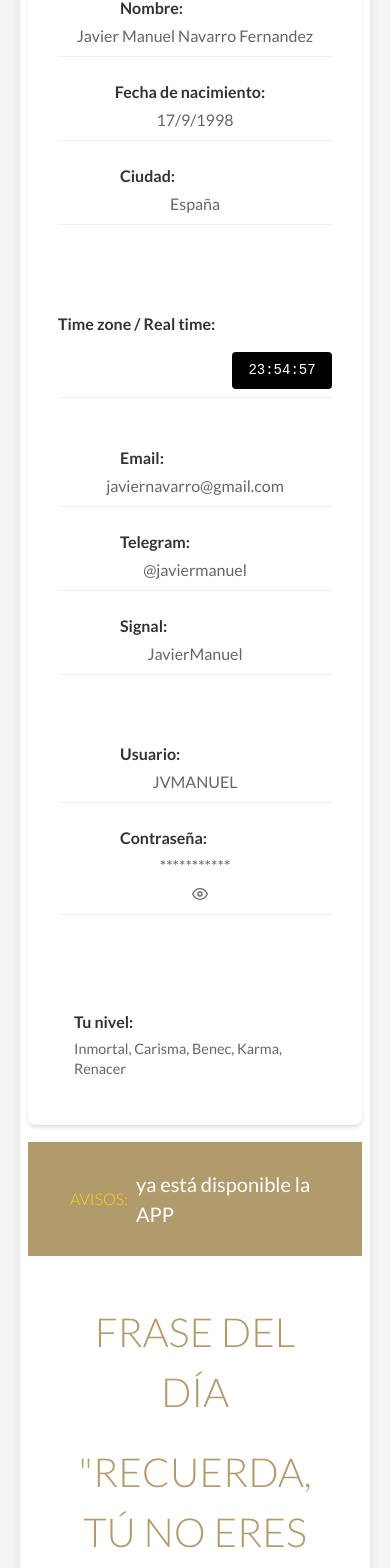
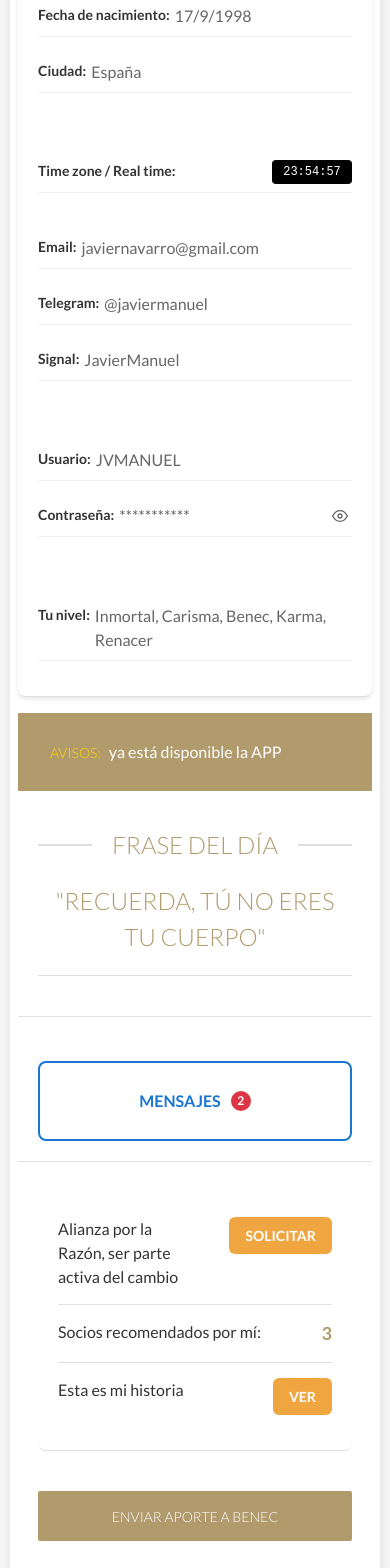
Before and after one commit to orbimatrix/Conscious-path, a Next.js app: page /usuario in a window 390 px wide. Shown: the part 428-1996 px from the top of the page. Built offline with nearby package versions, Linux system fonts and the light colour scheme.

Commit message:
Refactor Usuario page styles in globals.css and usuario.css for improved layout and responsiveness; update component structure in page.tsx to enhance clarity and visual consistency.

```diff
--- a/src/app/globals.css
+++ b/src/app/globals.css
@@ -327,7 +327,7 @@
 }
 
 .usuario-level {
-  margin-top: 1.5rem;
+  margin-top: 1rem;
   padding: 1rem;
 }
 
@@ -555,7 +555,7 @@
   color: white;
   border: none;
   padding: 1rem;
-  border-radius: 8px;
+  /* border-radius: 8px; */
   font-size: 1rem;
   font-weight: bold;
   cursor: pointer;
@@ -859,7 +859,7 @@
 .usuario-contact-form-container {
   background-color: #a08b6b;
   padding: 1.5rem;
-  border-radius: 8px;
+  border-radius: 2px;
   margin-bottom: 1rem;
 }
 
@@ -2630,7 +2630,7 @@ body {
 
 .contact-form {
   background: #b7a06a;
-  border-radius: 12px;
+  border-radius: 2px;
   padding: 32px 24px;
   text-align: left;
   display: flex;
@@ -2711,13 +2711,14 @@ body {
     max-width: 100vw;
     padding: 18px 0 18px 0;
     margin-top: 2px;
-    margin-left: 8vw;
-    margin-right: 8vw;
+    margin-left: 4vw;
+    margin-right: 4vw;
   }
   .contact-form {
     padding: 24px 16px;
-    border-radius: 16px;
+    border-radius: 2px;
     min-height: 350px;
+    width: 100%;
   }
   .contact-field {
     margin-bottom: 16px;
--- a/src/app/usuario/page.tsx
+++ b/src/app/usuario/page.tsx
@@ -50,8 +50,8 @@ export default function UsuarioPage() {
                             </div>
                         </div>
 
-                        <div className="usuario-time">
-                            <span className="usuario-time-label">Time zone / Real time:</span>
+                        <div className="usuario-info-item">
+                            <span className="usuario-info-label">Time zone / Real time:</span>
                             <div className="usuario-time-display">{currentTime}</div>
                         </div>
 
@@ -103,9 +103,9 @@ export default function UsuarioPage() {
                             </div>
                         </div>
 
-                        <div className="usuario-level">
+                        <div className="usuario-info-item">
                             <span className="usuario-info-label">Tu nivel:</span>
-                            <div className="usuario-level-list">Inmortal, Carisma, Benec, Karma, Renacer</div>
+                            <span className="usuario-info-value">Inmortal, Carisma, Benec, Karma, Renacer</span>
                         </div>
                     </div>
 
--- a/src/app/usuario/usuario.css
+++ b/src/app/usuario/usuario.css
@@ -3,7 +3,7 @@
 .usuario-page {
   min-height: 100vh;
   background-color: #f5f5f5;
-  padding: 20px;
+  padding: 10px;
 }
 
 .usuario-main {
@@ -15,13 +15,30 @@
   overflow: hidden;
 }
 
+/* Mobile First Responsive Design */
+@media (min-width: 768px) {
+  .usuario-page {
+    padding: 20px;
+  }
+}
+
 /* Profile Section - Two Column Layout */
 .usuario-profile-section {
   display: flex;
+  flex-direction: column;
+  padding: 20px;
+  gap: 20px;
+  border-bottom: 1px solid #e0e0e0;
+  align-items: center;
+}
+
+@media (min-width: 768px) {
+  .usuario-profile-section {
+    flex-direction: row;
     padding: 30px;
     gap: 40px;
-  border-bottom: 1px solid #e0e0e0;
-  align-items: center;
+    align-items: flex-start;
+  }
 }
 
 /* Left Column - Personal Information */
@@ -38,9 +55,17 @@
   display: flex;
   flex-direction: column;
   align-items: center;
+  width: 100%;
+  justify-content: center;
+  order: -1;
+}
+
+@media (min-width: 768px) {
+  .usuario-profile-picture {
     flex: 1;
-  justify-content: center;
     height: 100%;
+    order: 0;
+  }
 }
 
 .usuario-info,
@@ -53,15 +78,29 @@
 
 .usuario-info-item {
   display: flex;
+  flex-direction: row;
   margin-bottom: 15px;
-  align-items: center;
+  gap: 5px;
 }
 
 .usuario-info-label {
   font-weight: 600;
   color: #333;
+  font-size: 14px;
+}
+
+@media (min-width: 768px) {
+  .usuario-info-item {
+    flex-direction: row;
+    align-items: center;
+    gap: 0;
+  }
+
+  .usuario-info-label {
     min-width: 140px;
     margin-right: 10px;
+    font-size: 16px;
+  }
 }
 
 .usuario-info-value {
@@ -70,27 +109,29 @@
 }
 
 /* Time Display */
-.usuario-time {
-  margin: 20px 0;
-}
-
-.usuario-time-label {
-  font-weight: 600;
-  color: #333;
-  display: block;
-  margin-bottom: 8px;
-}
-
 .usuario-time-display {
   background: #000;
   color: #fff;
-  padding: 8px 12px;
+  padding: 6px 10px;
   border-radius: 4px;
   font-family: monospace;
+  font-size: 12px;
+  display: inline-flex;
+  align-items: center;
+  justify-content: center;
+  min-width: 80px;
+  text-align: center;
+  flex-shrink: 0;
+  line-height: 1;
+  vertical-align: baseline;
+}
+
+@media (min-width: 768px) {
+  .usuario-time-display {
     font-size: 14px;
-  display: inline-block;
+    padding: 8px 12px;
     min-width: 100px;
-  text-align: center;
+  }
 }
 
 /* Password Toggle */
@@ -114,7 +155,7 @@
 
 /* User Level */
 .usuario-level {
-  margin-top: 20px;
+  margin-top: 2px;
 }
 
 .usuario-level-list {
@@ -126,12 +167,19 @@
 
 
 .usuario-profile-placeholder {
-  width: 120px;
-  height: 120px;
+  width: 100px;
+  height: 100px;
   border-radius: 50%;
   background-color: #e0e0e0;
   margin-bottom: 15px;
   position: relative;
+}
+
+@media (min-width: 768px) {
+  .usuario-profile-placeholder {
+    width: 120px;
+    height: 120px;
+  }
 }
 
 .usuario-edit-button {
@@ -156,24 +204,38 @@
 }
 
 .usuario-points {
-  font-size: 18px;
+  font-size: 16px;
   font-weight: 600;
   color: #333;
   margin-bottom: 10px;
   text-align: center;
 }
 
+@media (min-width: 768px) {
+  .usuario-points {
+    font-size: 18px;
+  }
+}
+
 .usuario-claim-button {
   background: #EFA540;
   color: white;
   border: none;
-  padding: 12px 24px;
+  padding: 10px 20px;
   border-radius: 6px;
   font-weight: 600;
   cursor: pointer;
   transition: background-color 0.2s;
   text-align: center;
   white-space: nowrap;
+  font-size: 14px;
+}
+
+@media (min-width: 768px) {
+  .usuario-claim-button {
+    padding: 12px 24px;
+    font-size: 16px;
+  }
 }
 
 .usuario-claim-button:hover {
@@ -183,7 +245,13 @@
 /* Notifications Section */
 .usuario-notifications-section {
   background: #B19B6D;
+  padding: 15px 20px;
+}
+
+@media (min-width: 768px) {
+  .usuario-notifications-section {
     padding: 15px 30px;
+  }
 }
 
 .usuario-notifications-bar {
@@ -202,18 +270,34 @@
   color:#FFD700;
   font-family: 'Lato', sans-serif;
   font-weight: 300;
+  font-size: 14px;
+}
+
+.usuario-notifications-text {
+  color: #ffffff;
+  font-size: 16px;
+}
+
+@media (min-width: 768px) {
+  .usuario-notifications-label {
     font-size: 16px;
   }
 
   .usuario-notifications-text {
-  color: #ffffff;
     font-size: 20px;
+  }
 }
 
 /* Quote Section */
 .usuario-quote-section {
+  padding: 20px;
+  border-bottom: 1px solid #e0e0e0;
+}
+
+@media (min-width: 768px) {
+  .usuario-quote-section {
     padding: 30px;
-  border-bottom: 1px solid #e0e0e0;
+  }
 }
 
 .usuario-quote-container {
@@ -236,18 +320,28 @@
 
 .usuario-quote-title {
   margin: 0 20px;
-  font-size: 40px;
+  font-size: 24px;
   font-weight: 300;
   font-family: 'Lato', sans-serif;
   color: #B19B6D;
 }
 
 .usuario-quote-text {
-  font-size: 40px;
+  font-size: 24px;
   color: #B19B6D;
   margin-bottom: 15px;
   font-family: 'Lato', sans-serif;
   font-weight: 300;
+}
+
+@media (min-width: 768px) {
+  .usuario-quote-title {
+    font-size: 40px;
+  }
+
+  .usuario-quote-text {
+    font-size: 40px;
+  }
 }
 
 .usuario-quote-separator {
@@ -258,26 +352,40 @@
 
 /* Messages Section */
 .usuario-messages-section {
-  padding: 20px 30px;
+  padding: 20px;
   border-bottom: 1px solid #e0e0e0;
 }
 
 .usuario-messages-display {
   background: transparent;
   color: #1976d2;
-  padding: 20px;
+  padding: 15px;
   border: 2px solid #1976d2;
   border-radius: 8px;
   font-weight: 600;
   position: relative;
   text-align: center;
-  font-size: 18px;
-  width: 574px;
-  height: 157px;
+  font-size: 16px;
+  width: 100%;
+  max-width: 400px;
+  height: 80px;
   display: flex;
   align-items: center;
   justify-content: center;
   margin: 0 auto;
+}
+
+@media (min-width: 768px) {
+  .usuario-messages-section {
+    padding: 20px 30px;
+  }
+
+  .usuario-messages-display {
+    padding: 20px;
+    font-size: 18px;
+    max-width: 574px;
+    height: 157px;
+  }
 }
 
 .usuario-notification-badge {
@@ -297,11 +405,18 @@
 
 /* Unified Info Section */
 .usuario-unified-section {
-  padding: 20px 30px;
+  padding: 20px;
   border-bottom: 1px solid #e0e0e0;
   background: white;
   border-radius: 8px;
+  margin: 20px;
+}
+
+@media (min-width: 768px) {
+  .usuario-unified-section {
+    padding: 20px 30px;
     margin: 20px 30px;
+  }
 }
 
 .usuario-unified-content {
@@ -312,10 +427,19 @@
 
 .usuario-unified-row {
   display: flex;
+  flex-direction: row;
+  gap: 10px;
+  padding: 15px 0;
+  border-bottom: 1px solid #e0e0e0;
+}
+
+@media (min-width: 768px) {
+  .usuario-unified-row {
+    flex-direction: row;
     justify-content: space-between;
     align-items: center;
-  padding: 15px 0;
-  border-bottom: 1px solid #e0e0e0;
+    gap: 0;
+  }
 }
 
 .usuario-unified-row:last-child {
@@ -332,12 +456,22 @@
   background:#EFA540;
   color: white;
   border: none;
-  padding: 10px 20px;
+  padding: 8px 16px;
   border-radius: 6px;
   font-weight: 600;
   cursor: pointer;
   transition: background-color 0.2s;
+  font-size: 14px;
+  align-self: flex-start;
+}
+
+@media (min-width: 768px) {
+  .usuario-unified-button {
+    padding: 10px 20px;
+    font-size: 16px;
     margin-left: 20px;
+    align-self: center;
+  }
 }
 
 .usuario-unified-button:hover {
@@ -353,28 +487,46 @@
 
 /* Action Buttons */
 .usuario-actions-section {
-  padding: 20px 30px;
+  padding: 20px;
   border-bottom: 1px solid #e0e0e0;
   display: flex;
   flex-direction: column;
   gap: 15px;
   align-items: center;
 }
+
 .usuario-action-button {
   background: #B19B6D;
   color: white;
   border: none;
-  padding: 15px 20px;
-  border-radius: 6px;
-  font-weight: 600;
+  padding: 12px 20px;
+  border-radius: 2px;
+  font-weight: 300;
+  font-family: 'Lato', sans-serif;
   cursor: pointer;
   transition: background-color 0.2s;
   position: relative;
   text-align: center;
+  font-size: 14px;
+  width: 100%;
+  max-width: 400px;
+  height: 50px;
+  display: flex;
+  align-items: center;
+  justify-content: center;
+}
+
+@media (min-width: 768px) {
+  .usuario-actions-section {
+    padding: 20px 30px;
+  }
+
+  .usuario-action-button {
     font-size: 16px;
     width: 575px;
     height: 38px;
-  transform: rotate(0deg);
+    padding: 15px 20px;
+  }
 }
 
 
@@ -384,13 +536,13 @@
 
 /* Contact Form Section */
 .usuario-contact-form-section {
-  padding: 30px;
+  padding: 20px;
 }
 
 .usuario-contact-form-title {
   margin-bottom: 20px;
   color: #333;
-  font-size: 18px;
+  font-size: 16px;
   font-weight: 600;
 }
 
@@ -399,94 +551,52 @@
   color: #B19B6D;
   border: 1px solid #B19B6D;
   padding: 12px 24px;
-  border-radius: 6px;
   font-weight: 300;
   font-family: 'Lato', sans-serif;
   cursor: pointer;
   transition: background-color 0.2s;
   margin-top: 20px;
-  width: 575px;
-  height: 38px;
+  width: 100%;
+  max-width: 400px;
+  height: 50px;
   text-align: center;
   margin-left: auto;
   margin-right: auto;
   display: block;
+  font-size: 14px;
+}
+
+@media (min-width: 768px) {
+  .usuario-contact-form-section {
+    padding: 30px;
+  }
+
+  .usuario-contact-form-title {
+    font-size: 18px;
+  }
+
+  .usuario-delete-account-button {
+    width: 575px;
+    height: 38px;
+    font-size: 16px;
+  }
 }
 
 
 
-/* Responsive Design */
-@media (max-width: 960px) {
-  .usuario-profile-section {
-    flex-direction: column;
-    gap: 20px;
+/* Additional Responsive Breakpoints */
+
+@media (min-width: 1024px) {
+  .usuario-main {
+    max-width: 1200px;
   }
 
-  .usuario-profile-picture {
-    order: -1;
-  }
-
-  .usuario-actions-section {
-    flex-direction: column;
-  }
-
-  .usuario-alliance-content,
-  .usuario-referral-content,
-  .usuario-story-content {
-    flex-direction: column;
-    gap: 15px;
-    text-align: center;
-  }
-
-  .usuario-alliance-button,
-  .usuario-story-button {
-    margin-left: 0;
+  .usuario-profile-section {
+    gap: 50px;
   }
 }
 
-@media (min-width: 961px) and (max-width: 1920px) {
-  .usuario-profile-section {
-    display: flex;
-    gap: 40px;
-    align-items: center;
-  }
-
-  /* Left Column - Personal Information */
-  .usuario-info-container {
-    flex: 1;
-    display: flex;
-    flex-direction: column;
-    gap: 20px;
-  }
-
-  /* Right Column - Profile Picture and Points */
-  .usuario-profile-picture {
-    flex: 1;
-    display: flex;
-    flex-direction: column;
-    align-items: center;
-    justify-content: center;
-    height: 100%;
-  }
-
-  .usuario-info,
-  .usuario-time,
-  .usuario-contact,
-  .usuario-credentials,
-  .usuario-level {
-    text-align: left;
-  }
-
-  .usuario-points {
-    margin-top: 10px;
-  }
-
-  .usuario-claim-button {
-    margin-top: 10px;
-  }
-}
-
-@media (min-width: 1921px) {
+@media (min-width: 1440px) {
   .usuario-main {
     max-width: 1400px;
   }
@@ -497,7 +607,11 @@
 }
 
 @media (min-width: 1920px) {
-  .usuario-messages-button {
+  .usuario-main {
+    max-width: 1600px;
+  }
+
+  .usuario-messages-display {
     width: 574px;
     height: 157px;
   }
```
Lines whose indentation alone changed are shown as unchanged.
